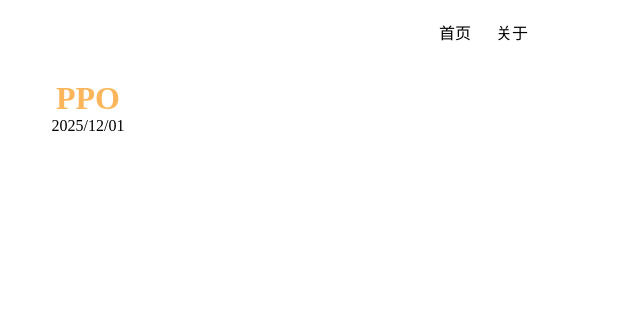
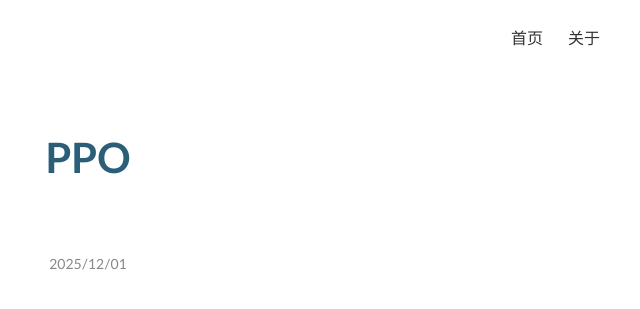
Before and after one commit to liangruogu/liangruogu.github.io, a Jekyll site: the page built from index.html, in a window 1280 px wide. Shown: the top 309 px of the page, without its empty margins (552-1192 px from the left). Built offline with Jekyll 4.4.1, drawn with Linux system fonts in a browser that asks for light colours.

Commit message:
markdown style

```diff
--- a/_layouts/default.html
+++ b/_layouts/default.html
@@ -1,43 +1,154 @@
 <!DOCTYPE html>
-<html lang="en">
+<html lang="zh-CN">
 <head>
     <meta charset="UTF-8">
     <meta name="viewport" content="width=device-width, initial-scale=1.0">
-    <title>{{ page.title }}</title>
+    <title>{{ page.title }} | forest's Blog</title>
+
     <script>
       window.MathJax = {
         tex: {
           inlineMath: [['$', '$'], ['\\(', '\\)']],
-            displayMath: [['$$', '$$'], ['\\[', '\\]']],
+          displayMath: [['$$', '$$']],
           processEscapes: true
         }
       };
     </script>
     <script id="MathJax-script" async src="https://cdn.jsdelivr.net/npm/mathjax@3/es5/tex-mml-chtml.js"></script>
+
+    <link href="https://fonts.googleapis.com/css2?family=Noto+Serif+SC:wght@400;700&display=swap" rel="stylesheet">
+
     <style>
-        * { padding: 0px; margin: 0px; }
-        .top { display: flex; position: fixed; gap: 25px; right: 200px; top:20px; z-index: 100; }
-        .top>div { cursor: pointer; }
-        .content { display: flex; flex-direction: column; justify-content: center; align-items: center; gap: 50px; width: 80vw; padding-top:80px; margin:auto; }
+        * { padding: 0; margin: 0; box-sizing: border-box; }
+        body {
+            background-color: #fff;
+            font-family: 'Noto Serif SC', "Optima", "Georgia", serif;
+            color: #333;
+        }
 
-        .post-detail { text-align: left; width: 100%; max-width: 800px; line-height: 1.6; }
-        .post-detail h1, h2, h3 { margin-bottom: 20px; color: #333; }
-        .post-detail p { margin-bottom: 15px; }
+        .top {
+            display: flex;
+            position: fixed;
+            gap: 25px;
+            right: 10%;
+            top: 25px;
+            z-index: 1000;
+            font-family: sans-serif;
+        }
+        .top > div {
+            cursor: pointer;
+            transition: color 0.3s;
+            font-size: 16px;
+        }
+        .top > div:hover { color: #2b5e77; }
 
-        .post { text-align: center; width: 400px; color: rgb(251, 182, 92); transition: color 0.6s ease; cursor: pointer; }
+        .content {
+            width: 100%;
+            padding-top: 100px;
+            padding-bottom: 100px;
+            display: flex;
+            flex-direction: column;
+            align-items: center;
+        }
+
+        .post-detail-content {
+            width: 90%;
+            max-width: 850px;
+            font-size: 19px;
+            line-height: 1.8;
+            text-align: left;
+        }
+
+        /* 标题处理 */
+        .post-detail-content h1 {
+            text-align: center;
+            color: #2b5e77;
+            font-size: 2.2em;
+            margin-bottom: 50px;
+            margin-top: 20px;
+            font-weight: 700;
+        }
+
+        .post-detail-content h2,
+        .post-detail-content h3 {
+            text-align: left;
+            color: #2b5e77;
+            margin-top: 1.6em;
+            margin-bottom: 0.8em;
+            font-weight: 700;
+        }
+
+        .post-detail-content h2 {
+            border-bottom: 1px solid #eee;
+            padding-bottom: 8px;
+        }
+
+        .post-detail-content p {
+            margin-bottom: 1.5em;
+            word-wrap: break-word;
+        }
+
+        .post-detail-content ul,
+        .post-detail-content ol {
+            margin-left: 1.5em;
+            margin-bottom: 1.5em;
+            text-align: left;
+        }
+
+        /* 引用块 */
+        .post-detail-content blockquote {
+            border-left: 4px solid #2b5e77;
+            padding: 10px 25px;
+            background-color: #f8fbfd;
+            color: #555;
+            margin: 25px 0;
+            font-style: italic;
+        }
+
+        mjx-container {
+            font-size: 108% !important;
+            margin-top: 0.5em;
+            margin-bottom: 0.5em;
+            color: #2b5e77;
+        }
+
+        pre {
+            background: #f1f4f6;
+            padding: 20px;
+            border-radius: 8px;
+            overflow-x: auto;
+            font-family: Consolas, Monaco, monospace;
+            font-size: 16px;
+            margin: 20px 0;
+        }
+
+        .post {
+            text-align: center;
+            width: 100%;
+            max-width: 500px;
+            margin: 20px auto;
+            color: rgb(251, 182, 92);
+            transition: color 0.4s;
+            cursor: pointer;
+        }
         .post:hover { color: rgb(90, 183, 230); }
-        .post>span { color: black; }
-        a { text-decoration: none; }
+        .post span { color: #888; font-size: 14px; }
+        a { text-decoration: none; color: inherit; }
+
     </style>
 </head>
 <body>
-    <div class="top">
-        <div class="div" onclick="window.location.assign('/')">首页</div>
-        <div class="div" onclick="window.location.assign('/about.html')">关于</div>
-    </div>
 
-    <div class="content">
+    <nav class="top">
+        <div onclick="window.location.assign('/')">首页</div>
+        <div onclick="window.location.assign('/about.html')">关于</div>
+    </nav>
+
+    <main class="content">
+        <article class="post-detail-content">
             {{ content }}
-    </div>
+        </article>
+    </main>
+
 </body>
 </html>
```
Also changed, not shown: _posts/2025-12-01-PPO.md (+1 -2 lines). Lines whose indentation alone changed are shown as unchanged.
